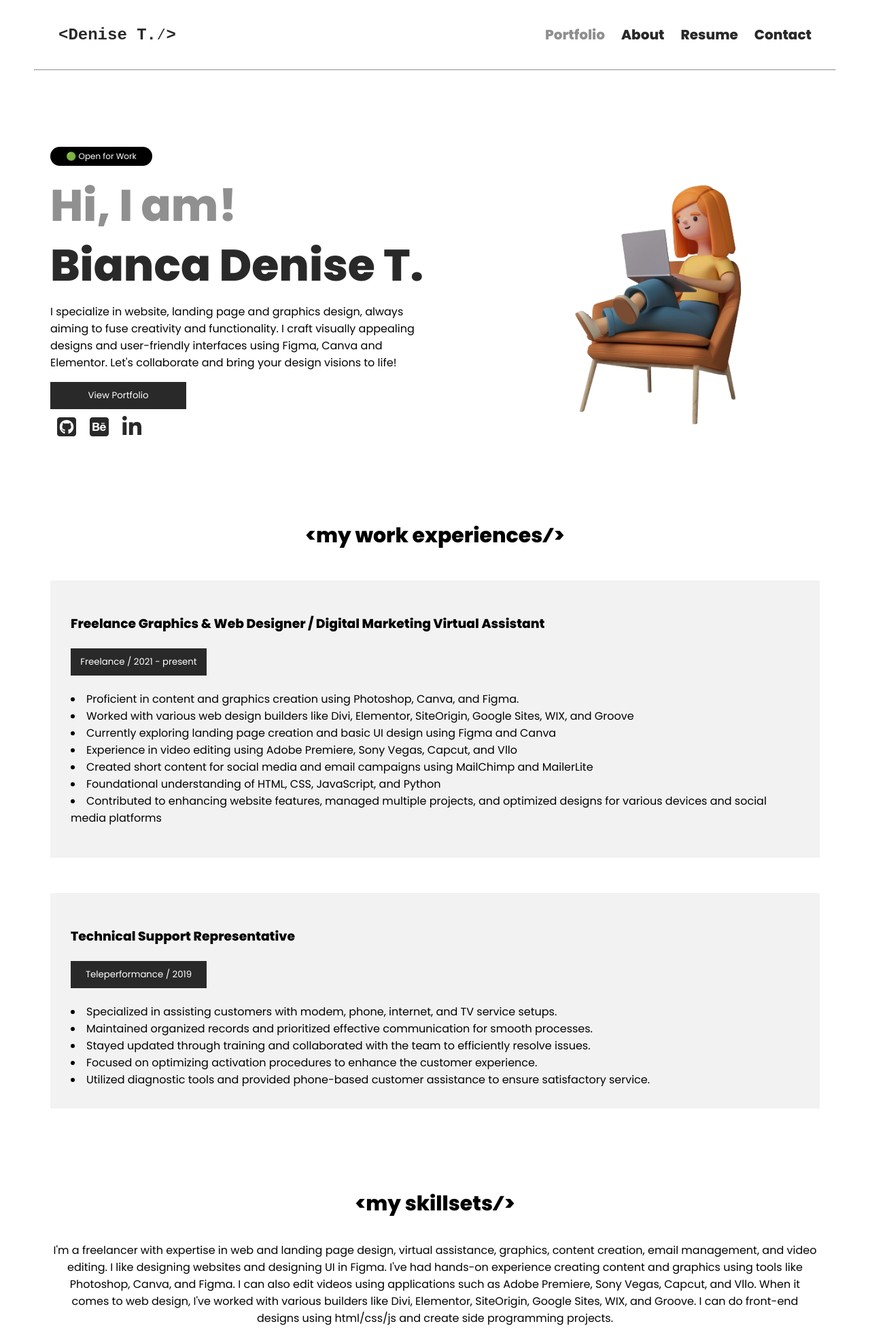
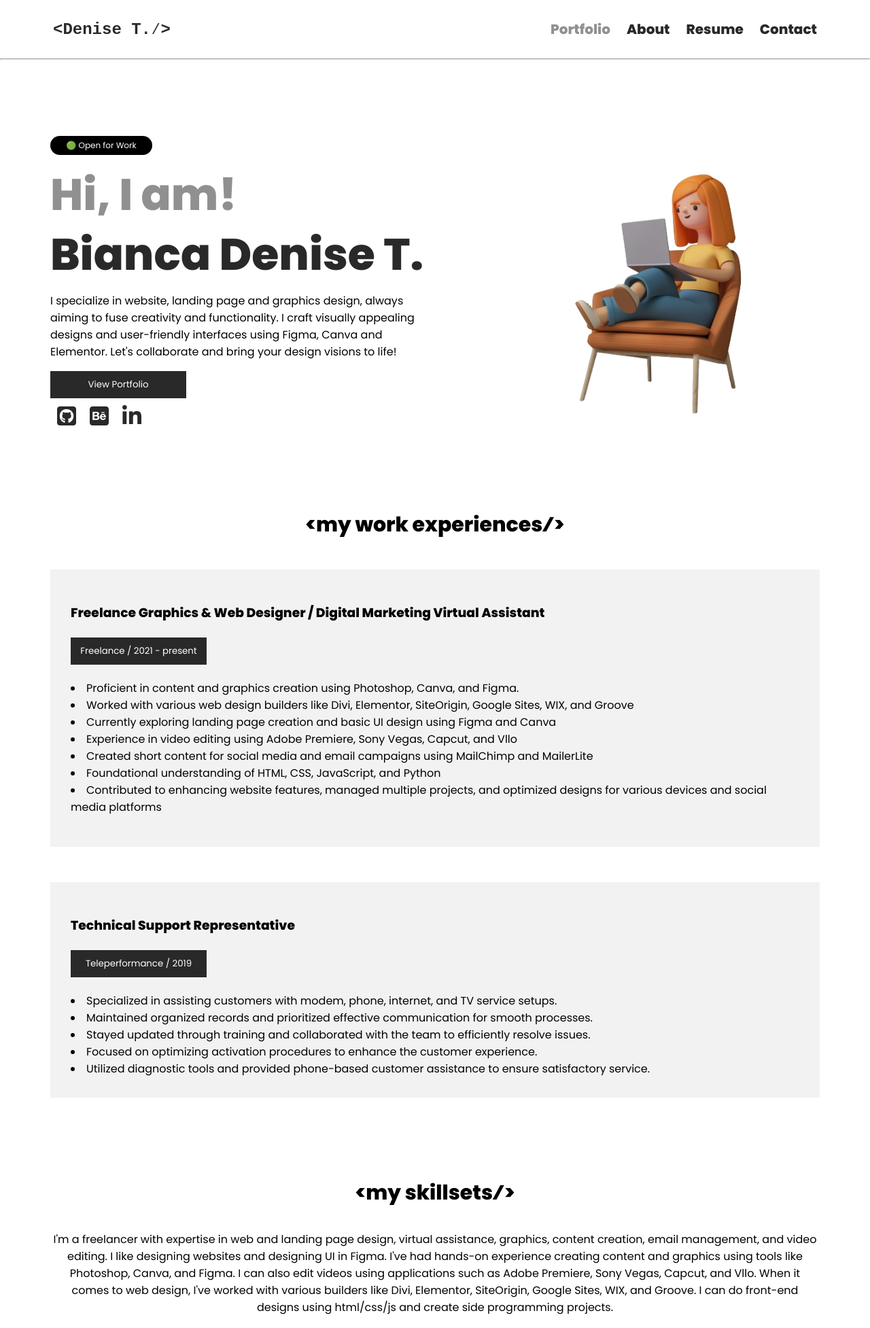
Before and after one commit to nisehtml/nisehtml.github.io, a PHP site: page / in a window 1280 px wide. Shown: the top 1954 px of the page at 68% size. Run offline with PHP 8.4, Linux system fonts and the light colour scheme; some libraries are stand-ins or nearby versions.

Commit message:
update padding for body

```diff
--- a/index.html
+++ b/index.html
@@ -213,7 +213,7 @@
 
       </div>
       </div>
-    </section>
+      </section>
     </section>
 
 <script src="https://cdn.jsdelivr.net/npm/bootstrap@5.3.2/dist/js/bootstrap.bundle.min.js"></script>
--- a/style.css
+++ b/style.css
@@ -3,7 +3,6 @@ body {
   font-family: 'Poppins';
   font-size: 16px;
   margin: 0;
-  padding: 0 50px;
 
 }
 
@@ -11,7 +10,7 @@ body {
   display: flex;
   justify-content: space-between;
   align-items: center;
-  padding: 0.5rem;
+  padding: 0 50px;
   margin: 1rem 1rem;
 }
 .navbar nav {
@@ -99,6 +98,7 @@ body {
 
 section{
   margin: 100px 0;
+  padding: 0 50px;
   align-items: center;
   justify-content: center;
 }
```
